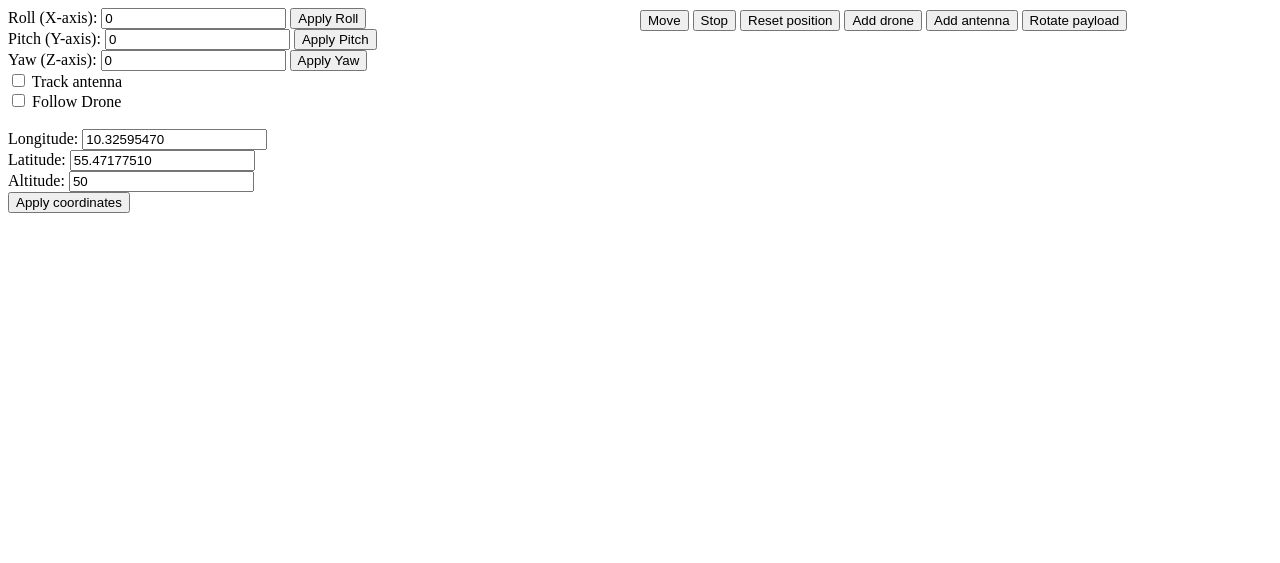
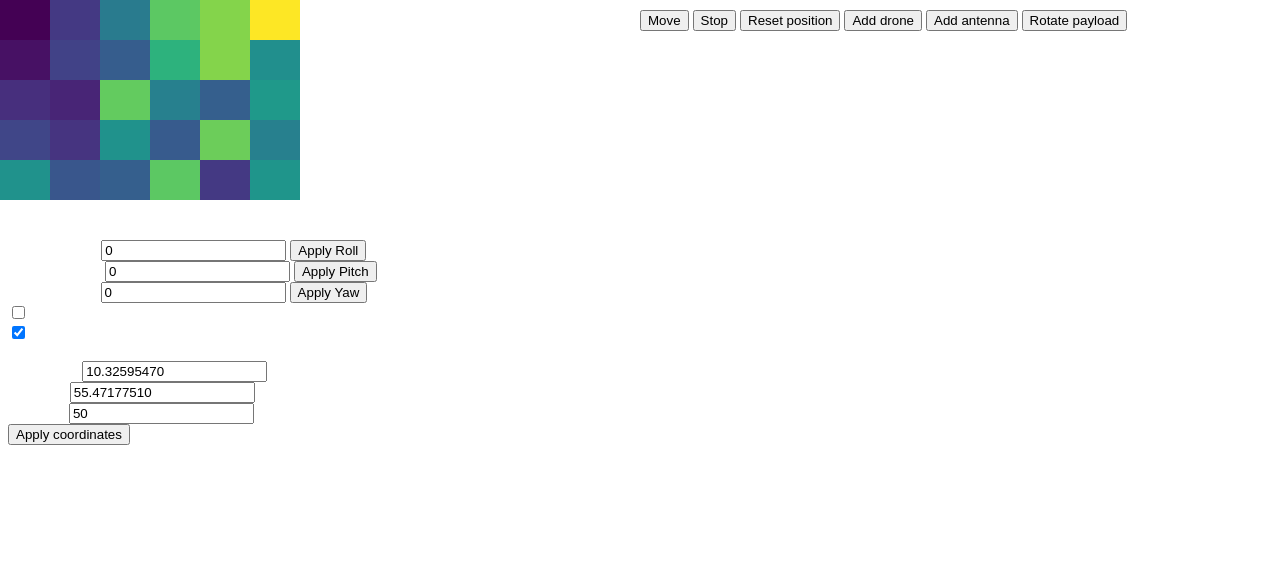
Before and after one commit to woidthevoid/Afgangsprojekt2024, a website built with webpack: page src/index.html in a window 1280 px wide. Built offline with nearby package versions, Linux system fonts and the light colour scheme; what cesium would draw is missing.

Commit message:
temp raster plot

```diff
--- a/package.json
+++ b/package.json
@@ -12,10 +12,12 @@
   "author": "",
   "license": "ISC",
   "dependencies": {
-    "cesium": "^1.120.0"
+    "cesium": "^1.120.0",
+    "d3": "^7.9.0"
   },
   "devDependencies": {
     "@types/cesium": "^1.70.0",
+    "@types/d3": "^7.4.3",
     "@types/node": "^22.5.2",
     "copy-webpack-plugin": "^12.0.2",
     "css-loader": "^7.1.2",
--- /dev/null
+++ b/src/controllers/PlotController.ts
@@ -0,0 +1,47 @@
+
+import * as d3 from 'd3';
+export class PlotController {
+
+    makePlot() {
+        var data: number[][] = [
+            [30, 86, 168, 281, 303, 365],
+            [45, 96, 128, 245, 303, 195],
+            [75, 65, 285, 175, 130, 210],
+            [100, 80, 200, 125, 290, 175],
+            [200, 120, 130, 280, 85, 205]
+        ];
+
+        var svg = d3.select("svg");
+        var width = +svg.attr("width");
+        var height = +svg.attr("height");
+
+        // Number of rows and columns in the data array
+        var numRows = data.length;
+        var numCols = data[0].length;
+
+        // Calculate the width and height of each cell in the grid
+        var cellWidth = width / numCols;
+        var cellHeight = height / numRows;
+
+        // Flatten the 2D array and calculate min and max values safely
+        const flatData = data.flat();
+        const minVal = d3.min(flatData) ?? 0; // Default to 0 if min is undefined
+        const maxVal = d3.max(flatData) ?? 1; // Default to 1 if max is undefined
+
+        // Create a color scale using the safe min and max values
+        var colorScale = d3.scaleSequential(d3.interpolateViridis).domain([minVal, maxVal]);
+
+        // Create the raster plot by adding rects for each cell in the data
+        svg.selectAll("rect")
+           .data(flatData)  // Flatten the 2D array into a 1D array
+           .enter()
+           .append("rect")
+           .attr("width", cellWidth)
+           .attr("height", cellHeight)
+           .attr("x", (d, i) => (i % numCols) * cellWidth)  // Compute the x-position
+           .attr("y", (d, i) => Math.floor(i / numCols) * cellHeight)  // Compute the y-position
+           .attr("fill", d => colorScale(d));  // Color the cell based on data value
+    }
+
+
+}
--- a/src/entities/AntennaEntity.ts
+++ b/src/entities/AntennaEntity.ts
@@ -1,4 +1,4 @@
-import {Entity, Cartesian3, Color, ConstantPositionProperty, HeightReference} from "cesium";
+import {Entity, Cartesian3, Color, ConstantPositionProperty, HeightReference, LabelStyle, VerticalOrigin, Cartesian2} from "cesium";
 import antenna from "../assets/antenna.glb";
 console.log(antenna);
 
@@ -12,7 +12,7 @@ export class AntennaEntity {
             model: {
                 uri: antenna,
                 scale: 0.4,
-                //minimumPixelSize: 64,
+                minimumPixelSize: 20,
                 //maximumScale: 200,
                 heightReference: HeightReference.CLAMP_TO_TERRAIN
             },
--- a/src/entities/DroneEntity.ts
+++ b/src/entities/DroneEntity.ts
@@ -16,7 +16,7 @@ export class DroneEntity {
         model: {
           uri: drone2,
           scale: 0.1,
-          //minimumPixelSize: 64,
+          minimumPixelSize: 5,
           //maximumScale: 200,
           heightReference: HeightReference.RELATIVE_TO_GROUND
         },
--- a/src/index.html
+++ b/src/index.html
@@ -14,7 +14,7 @@
         <button id="addAntennaBtn">Add antenna</button>
         <button id="rotateBtn">Rotate payload</button>
     </div>
-    <div id="controls">
+    <div class="controls">
         <label for="rollInput">Roll (X-axis):</label>
         <input type="number" id="rollInput" value="0">
         <button id="rollBtn">Apply Roll</button>
@@ -33,7 +33,7 @@
         <input type="checkbox" id="trackAntennaBtn">
         <label>Track antenna</label>
         <br>
-        <input type="checkbox" id="followDroneBtn">
+        <input type="checkbox" id="followDroneBtn" checked>
         <label>Follow Drone</label>
         <br>
         <br>
@@ -52,6 +52,10 @@
 
         <button id="applyCoordinatesBtn">Apply coordinates</button>
     </div>
+    <!-- <div id="AUTTitle" style="position: absolute;">aut</div> -->
+    <div id="plotContainer">
+        <svg width="300" height="200"></svg> <!-- SVG container for D3 chart -->
+    </div>
     <div id="cesiumContainer"></div>
 </body>
 </html>
--- a/src/index.ts
+++ b/src/index.ts
@@ -8,7 +8,7 @@ const view = new CesiumView('cesiumContainer');
 async function init() {
     try {
         await view.initialize();
-        setupEventListeners()
+        setupEventListeners();
     } catch (error) {
         console.error('An error occurred during initialization:', error);
     }
@@ -79,7 +79,7 @@ function setupEventListeners() {
     if (trackAntennaBtn) {
         trackAntennaBtn.addEventListener("change", function () {
             if (this.checked) {
-                view.drawPayloadPointingLine();
+                //view.drawPayloadPointingLine();
                 view.payloadTrackAntenna();
             } else {
                 view.payloadStopTrackingAntenna();
--- a/src/styling.css
+++ b/src/styling.css
@@ -1,14 +1,37 @@
 #cesiumContainer {
-    width: 40%;
-    height: 40%;
+    width: 100%;
+    height: 100%;
     position: absolute;
     top: 50%;
     left: 50%;
     transform: translate(-50%, -50%);
+    z-index: -1;
+}
+
+#plotContainer {
+    position: absolute;
+    top: 0%;
+    left: 0%;
+    /* bottom: 10px;
+    left: 10px; */
+    width: 300px;
+    height: 200px;
+    background-color: transparent;
+    /* border: 1px solid #ccc; */
+    /* padding: 10px; */
+    z-index: 5;
 }
 
 .button-container {
     position: absolute;
     left: 50%;
     top: 10px;
+    z-index: 5;
 }
+
+.controls {
+    color:white;
+    position: absolute;
+    top: 30%;
+    z-index: 5;
+}
--- a/src/views/CesiumView.ts
+++ b/src/views/CesiumView.ts
@@ -16,12 +16,16 @@ import {
     createGooglePhotorealistic3DTileset,
     Cartesian2,
     SceneTransforms,
-    defined
+    defined,
+    Cesium3DTileset,
+    createWorldImageryAsync,
+    WebMapServiceImageryProvider
 } from "cesium";
 import { DroneEntity } from "../entities/DroneEntity";
 import { DroneController } from "../controllers/DroneController";
 import { AntennaEntity } from "../entities/AntennaEntity";
 import { AntennaController } from "../controllers/AntennaController";
+import {PlotController} from "../controllers/PlotController"
 
 export class CesiumView {
     private viewer: Viewer | null = null;
@@ -29,15 +33,15 @@ export class CesiumView {
     private antenna: AntennaEntity | null = null;
     private pointingLine: Entity | null = null;
     private payloadTrackAntennaCallback: (() => void) | null = null;
-    private cameraTrackAntennaCallback: (() => void) | null = null;
+    plotController: PlotController;
     droneController: DroneController;
     antennaController: AntennaController;
 
     constructor(private containerId: string) {
-        this.droneController = new DroneController()
-        this.antennaController = new AntennaController()
+        this.droneController = new DroneController();
+        this.antennaController = new AntennaController();
+        this.plotController = new PlotController();
         this.payloadTrackAntennaCallback = null;
-        this.cameraTrackAntennaCallback = null;
         this.pointingLine = null;
     }
 
@@ -81,6 +85,9 @@ export class CesiumView {
                 creditContainer: document.createElement('div') // Hide credits
             });
             this.viewer.scene.debugShowFramesPerSecond = true
+            const imageryProvider = await createWorldImageryAsync();
+            this.viewer.imageryLayers.addImageryProvider(imageryProvider);
+            this.plotController.makePlot();
 
             //this.viewer.scene.globe.depthTestAgainstTerrain = true;
 
@@ -104,7 +111,7 @@ export class CesiumView {
         }
     }
 
-    updateOverlay() {
+    /* updateOverlay() {
         if (!this.viewer) {
             return
         }
@@ -113,7 +120,7 @@ export class CesiumView {
         if (!antennaPos) {
             return
         }
-        const windowPosition = SceneTransforms.wgs84ToWindowCoordinates(this.viewer.scene, antennaPos, canvasPosition);
+        const windowPosition = SceneTransforms.worldToWindowCoordinates(this.viewer.scene, antennaPos);
 
         if (defined(windowPosition)) {
             // Set the position of the HTML element based on the canvas position
@@ -122,8 +129,10 @@ export class CesiumView {
             title.style.left = windowPosition.x + 'px';
             title.style.top = (windowPosition.y - 50) + 'px'; // Adjust 50 pixels above the entity
             }
+        } else {
+            console.log("Couldn't apply raster plot");
         }
-    }
+    } */
 
     mountAntennaToGround() {
         if (!this.viewer) {
@@ -347,6 +356,7 @@ export class CesiumView {
         }
         this.payloadTrackAntennaCallback = () => {
             this.updatePayloadOrientationToAntenna();
+            //this.updateOverlay();
         };
         this.viewer.clock.onTick.addEventListener(this.payloadTrackAntennaCallback);
     }
```
Also changed, not shown: 1 other file.
